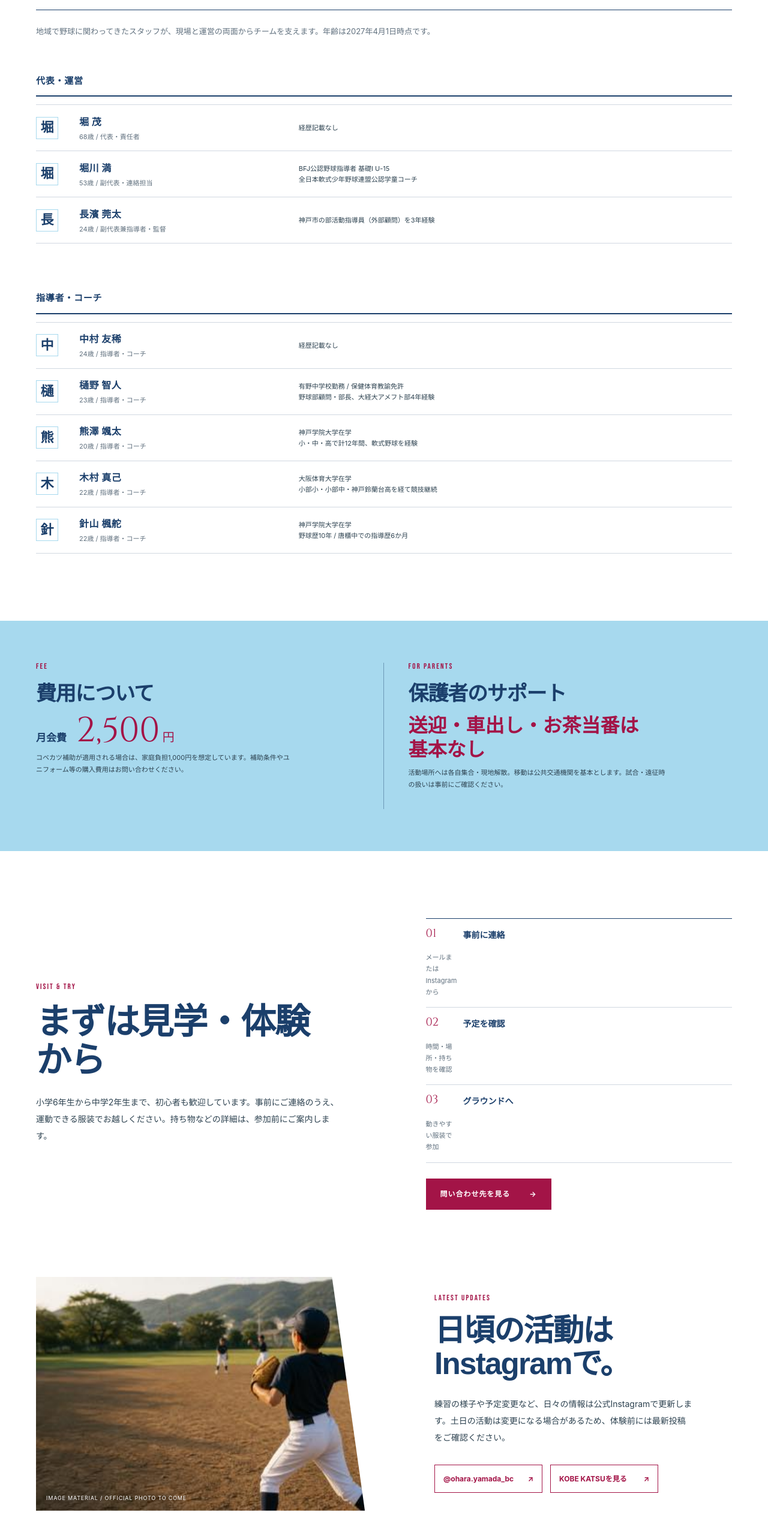
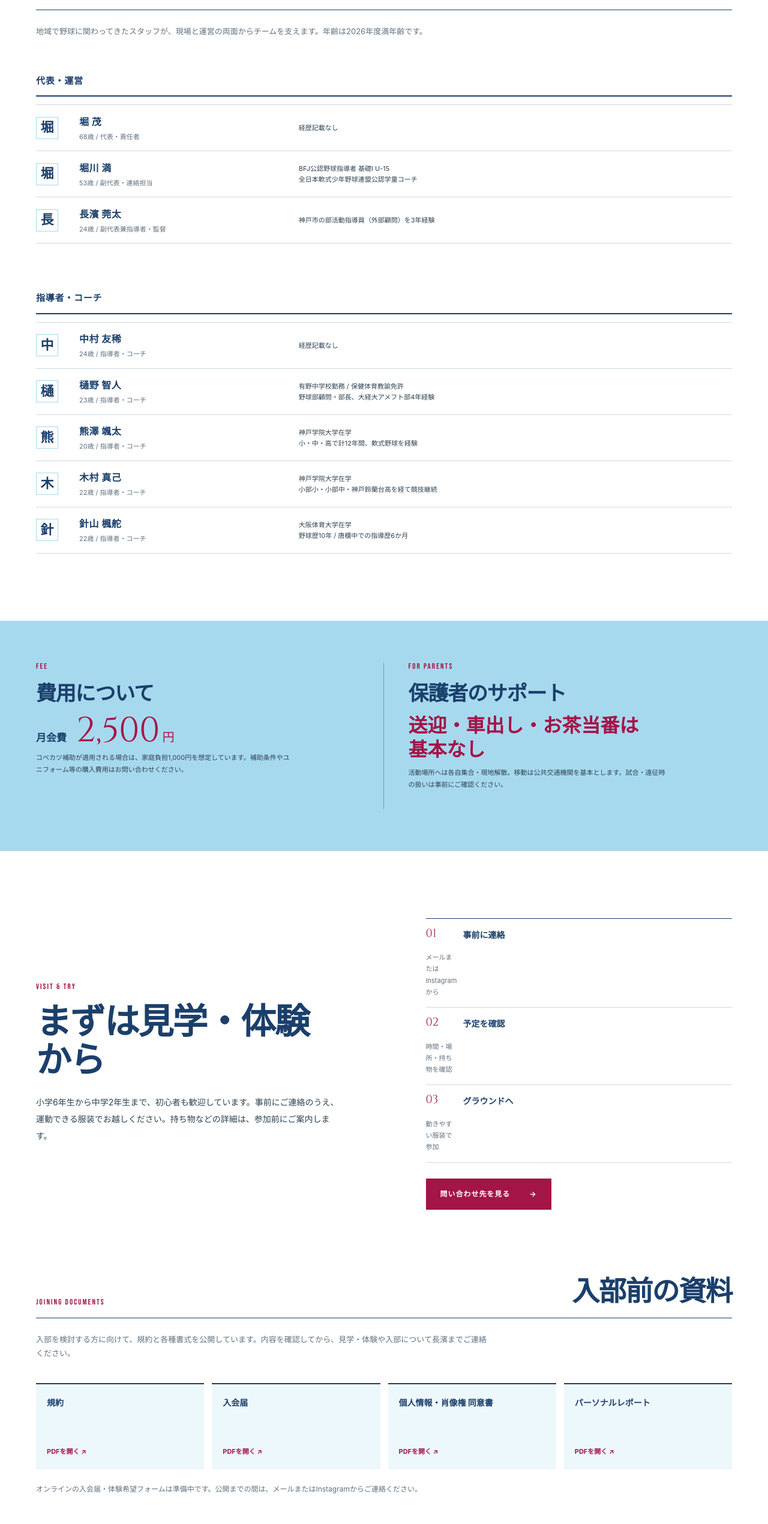
Before and after one commit to ryoaizawa1224/ohara-yamada-baseball-site, a plain HTML site: page index.html in a window 1280 px wide. Shown: the part 2151-4692 px from the top of the page at 60% size. Drawn offline with Linux system fonts and the light colour scheme.

Commit message:
Update contact details and joining resources

```diff
--- a/index.html
+++ b/index.html
@@ -111,7 +111,7 @@
             <p class="section-label">THE PEOPLE</p>
             <h2>スタッフ紹介</h2>
           </div>
-          <p class="section-note reveal">地域で野球に関わってきたスタッフが、現場と運営の両面からチームを支えます。年齢は2027年4月1日時点です。</p>
+          <p class="section-note reveal">地域で野球に関わってきたスタッフが、現場と運営の両面からチームを支えます。年齢は2026年度満年齢です。</p>
 
           <div class="staff-group reveal">
             <h3>代表・運営</h3>
@@ -128,8 +128,8 @@
               <article class="staff-row"><span class="staff-mark">中</span><div><h4>中村 友稀</h4><p>24歳 / 指導者・コーチ</p></div><small>経歴記載なし</small></article>
               <article class="staff-row"><span class="staff-mark">樋</span><div><h4>樋野 智人</h4><p>23歳 / 指導者・コーチ</p></div><small>有野中学校勤務 / 保健体育教諭免許<br />野球部顧問・部長、大経大アメフト部4年経験</small></article>
               <article class="staff-row"><span class="staff-mark">熊</span><div><h4>熊澤 颯太</h4><p>20歳 / 指導者・コーチ</p></div><small>神戸学院大学在学<br />小・中・高で計12年間、軟式野球を経験</small></article>
-              <article class="staff-row"><span class="staff-mark">木</span><div><h4>木村 真己</h4><p>22歳 / 指導者・コーチ</p></div><small>大阪体育大学在学<br />小部小・小部中・神戸鈴蘭台高を経て競技継続</small></article>
-              <article class="staff-row"><span class="staff-mark">針</span><div><h4>針山 楓舵</h4><p>22歳 / 指導者・コーチ</p></div><small>神戸学院大学在学<br />野球歴10年 / 唐櫃中での指導歴6か月</small></article>
+              <article class="staff-row"><span class="staff-mark">木</span><div><h4>木村 真己</h4><p>22歳 / 指導者・コーチ</p></div><small>神戸学院大学在学<br />小部小・小部中・神戸鈴蘭台高を経て競技継続</small></article>
+              <article class="staff-row"><span class="staff-mark">針</span><div><h4>針山 楓舵</h4><p>22歳 / 指導者・コーチ</p></div><small>大阪体育大学在学<br />野球歴10年 / 唐櫃中での指導歴6か月</small></article>
             </div>
           </div>
         </div>
@@ -168,6 +168,23 @@
         </div>
       </section>
 
+      <section id="documents" class="documents-section section-white">
+        <div class="container">
+          <div class="section-title-row reveal">
+            <p class="section-label">JOINING DOCUMENTS</p>
+            <h2>入部前の資料</h2>
+          </div>
+          <p class="section-note reveal">入部を検討する方に向けて、規約と各種書式を公開しています。内容を確認してから、見学・体験や入部について長濱までご連絡ください。</p>
+          <div class="document-grid reveal">
+            <a class="document-card" href="assets/documents/ohara-yamada-rules.pdf" target="_blank" rel="noreferrer"><strong>規約</strong><span>PDFを開く ↗</span></a>
+            <a class="document-card" href="assets/documents/ohara-yamada-entry-form.pdf" target="_blank" rel="noreferrer"><strong>入会届</strong><span>PDFを開く ↗</span></a>
+            <a class="document-card" href="assets/documents/ohara-yamada-consent.pdf" target="_blank" rel="noreferrer"><strong>個人情報・肖像権 同意書</strong><span>PDFを開く ↗</span></a>
+            <a class="document-card" href="assets/documents/ohara-yamada-personal-report.pdf" target="_blank" rel="noreferrer"><strong>パーソナルレポート</strong><span>PDFを開く ↗</span></a>
+          </div>
+          <p class="documents-note reveal">オンラインの入会届・体験希望フォームは準備中です。公開までの間は、メールまたはInstagramからご連絡ください。</p>
+        </div>
+      </section>
+
       <section class="updates-section section-white">
         <div class="container updates-grid">
           <div class="updates-image reveal">
@@ -197,8 +214,8 @@
             <span class="contact-card-label">CONTACT PERSON</span>
             <h3>長濱</h3>
             <p>体験・入部についてのお問い合わせ</p>
-            <a class="contact-email" href="mailto:kobe.kohoku2026@gmail.com?subject=大原山田軟式野球部｜見学・体験について">kobe.kohoku2026@gmail.com</a>
-            <a class="button button-light" href="mailto:kobe.kohoku2026@gmail.com?subject=大原山田軟式野球部｜見学・体験について">メールで問い合わせる <span aria-hidden="true">↗</span></a>
+            <a class="contact-email" href="mailto:ohara.yamada.bc@gmail.com?subject=大原山田軟式野球部｜見学・体験について">ohara.yamada.bc@gmail.com</a>
+            <a class="button button-light" href="mailto:ohara.yamada.bc@gmail.com?subject=大原山田軟式野球部｜見学・体験について">メールで問い合わせる <span aria-hidden="true">↗</span></a>
           </div>
         </div>
       </section>
@@ -213,7 +230,7 @@
         <div class="footer-links">
           <a href="https://www.instagram.com/ohara.yamada_bc/" target="_blank" rel="noreferrer">Instagram</a>
           <a href="https://kobe-katsu.smartkobe-portal.com/clubs/009950/" target="_blank" rel="noreferrer">コベカツ掲載</a>
-          <a href="https://sites.google.com/view/kobe-kohoku-bc/" target="_blank" rel="noreferrer">公式サイト</a>
+          <a href="https://www.minotani-baseball.jp/" target="_blank" rel="noreferrer">箕谷少年野球部</a>
         </div>
       </div>
       <div class="container footer-bottom">
--- a/styles.css
+++ b/styles.css
@@ -135,6 +135,14 @@ h2 { margin: 0; color: var(--blue); font-family: var(--heading); font-size: clam
 .join-steps small { display: block; margin-top: 2px; color: var(--muted); font-size: 11px; }
 .join-steps .button { margin-top: 26px; }
 
+.documents-section { padding: 0 0 112px; }
+.document-grid { display: grid; grid-template-columns: repeat(4, 1fr); gap: 13px; margin-top: 38px; }
+.document-card { display: flex; flex-direction: column; justify-content: space-between; min-height: 144px; padding: 20px 18px; border-top: 2px solid var(--blue); background: var(--sky-pale); transition: transform .2s ease, background .2s ease; }
+.document-card:hover { transform: translateY(-3px); background: var(--sky); }
+.document-card strong { color: var(--blue); font-size: 14px; line-height: 1.5; }
+.document-card span { color: var(--berry); font-size: 11px; font-weight: 700; }
+.documents-note { margin: 22px 0 0; color: var(--muted); font-size: 12px; }
+
 .updates-section { padding: 0 0 116px; }
 .updates-grid { display: grid; grid-template-columns: 1.05fr .95fr; gap: 10%; align-items: center; }
 .updates-image { position: relative; min-height: 390px; }
@@ -178,6 +186,7 @@ h2 { margin: 0; color: var(--blue); font-family: var(--heading); font-size: clam
   .hero-media { min-height: 410px; }
   .hero-media img { height: 410px; }
   .schedule-layout, .join-grid, .updates-grid, .contact-grid { grid-template-columns: 1fr; gap: 52px; }
+  .document-grid { grid-template-columns: repeat(2, 1fr); }
   .approach-grid { gap: 7%; }
   .updates-section { padding-top: 0; }
   .updates-image { max-width: 680px; }
@@ -231,6 +240,9 @@ h2 { margin: 0; color: var(--blue); font-family: var(--heading); font-size: clam
   .support-item h2 { font-size: 32px; }
   .fee-line strong { font-size: 50px; }
   .join-grid, .contact-grid { gap: 38px; }
+  .documents-section { padding-bottom: 82px; }
+  .document-grid { grid-template-columns: 1fr; gap: 10px; margin-top: 30px; }
+  .document-card { min-height: 96px; }
   .join-copy h2 { font-size: 47px; }
   .updates-section { padding-bottom: 82px; }
   .updates-image, .updates-image img { min-height: 270px; height: 270px; }
```
Also changed, not shown: 5 other files.
